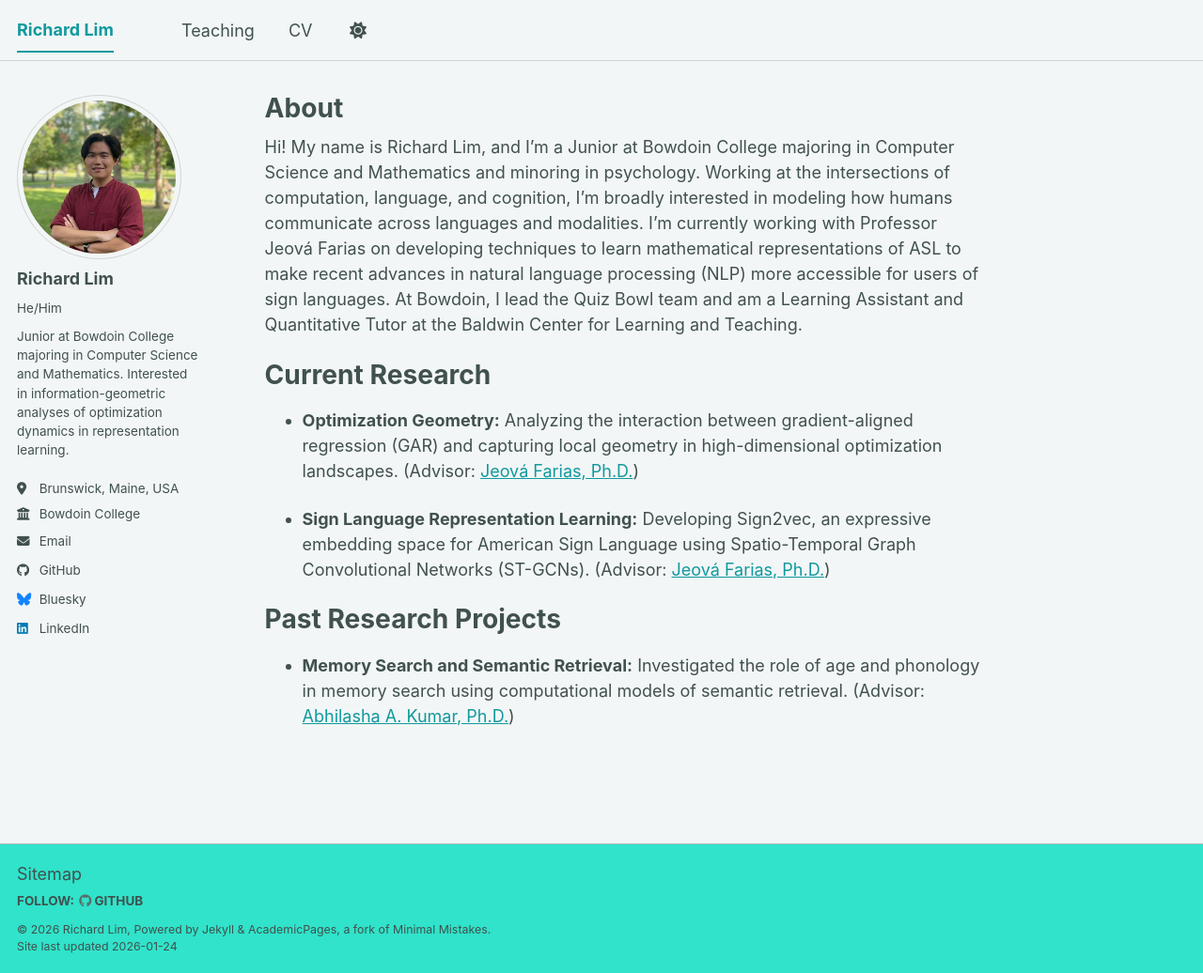
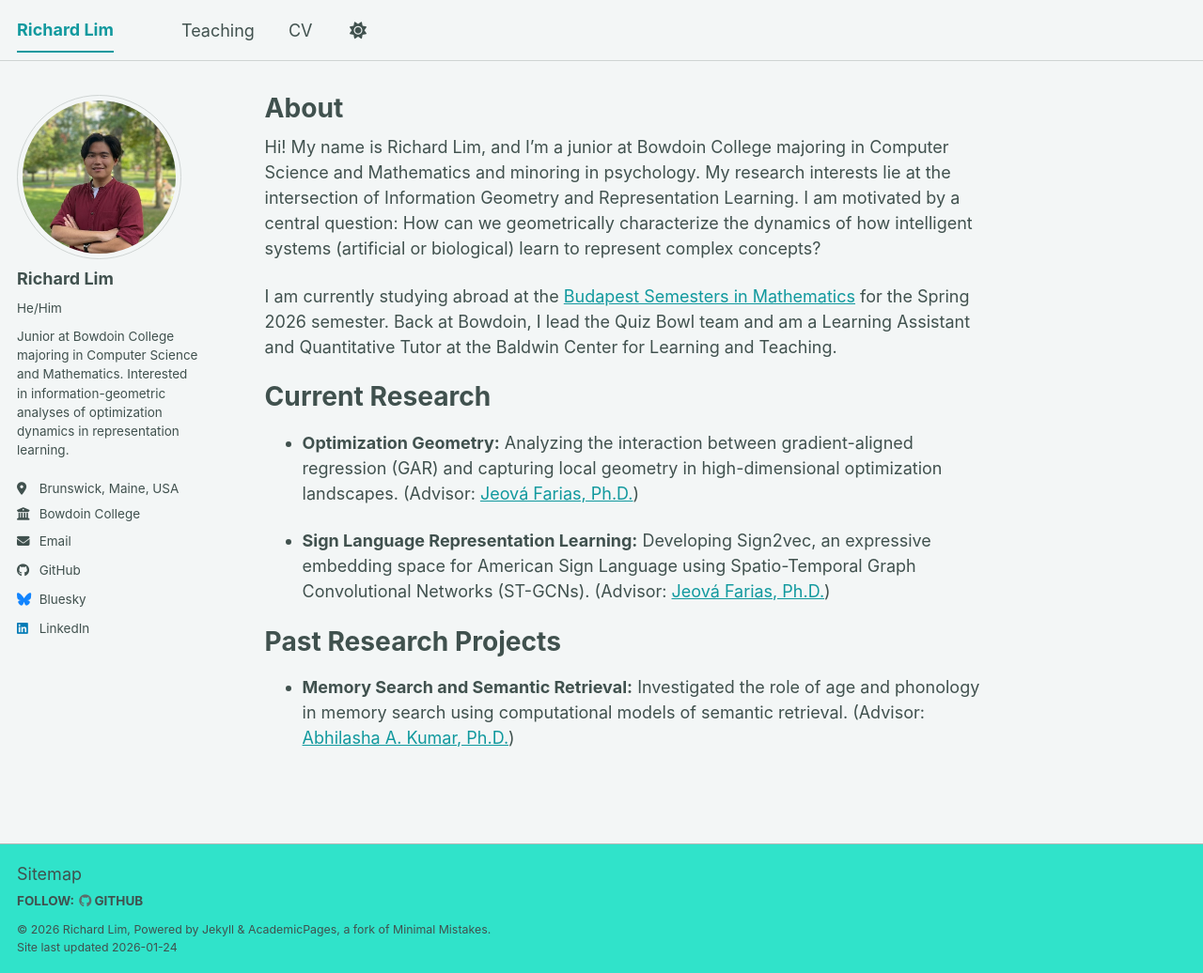
Before and after one commit to rlim-fm/rlim-fm.github.io, a Jekyll site: the page built from _pages/about.md, in a window 1280 px wide and 1036 px high. Shown: the whole window at 94% size. Built offline with Jekyll 4.4.1, drawn with Linux system fonts in a browser that asks for light colours; a script bundle is joined from its source files by our own code; library files that are not in the unit come from our copies.

Commit message:
Update about.md

```diff
--- a/_pages/about.md
+++ b/_pages/about.md
@@ -7,7 +7,9 @@ redirect_from:
   - /about.html
 ---
 
-Hi! My name is Richard Lim, and I'm a Junior at Bowdoin College majoring in Computer Science and Mathematics and minoring in psychology. Working at the intersections of computation, language, and cognition, I’m broadly interested in modeling how humans communicate across languages and modalities. I'm currently working with Professor Jeová Farias on developing techniques to learn mathematical representations of ASL to make recent advances in natural language processing (NLP) more accessible for users of sign languages. At Bowdoin, I lead the Quiz Bowl team and am a Learning Assistant and Quantitative Tutor at the Baldwin Center for Learning and Teaching.
+Hi! My name is Richard Lim, and I'm a junior at Bowdoin College majoring in Computer Science and Mathematics and minoring in psychology. My research interests lie at the intersection of Information Geometry and Representation Learning. I am motivated by a central question: How can we geometrically characterize the dynamics of how intelligent systems (artificial or biological) learn to represent complex concepts?
+
+I am currently studying abroad at the [Budapest Semesters in Mathematics](https://www.budapestsemesters.com/) for the Spring 2026 semester. Back at Bowdoin, I lead the Quiz Bowl team and am a Learning Assistant and Quantitative Tutor at the Baldwin Center for Learning and Teaching.
 
 Current Research
 ======
```
